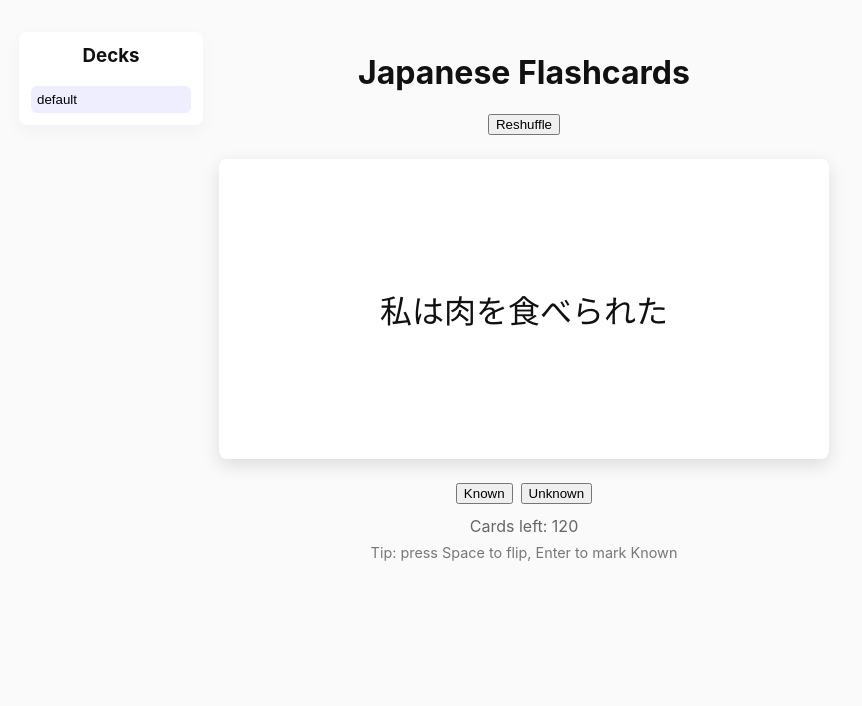
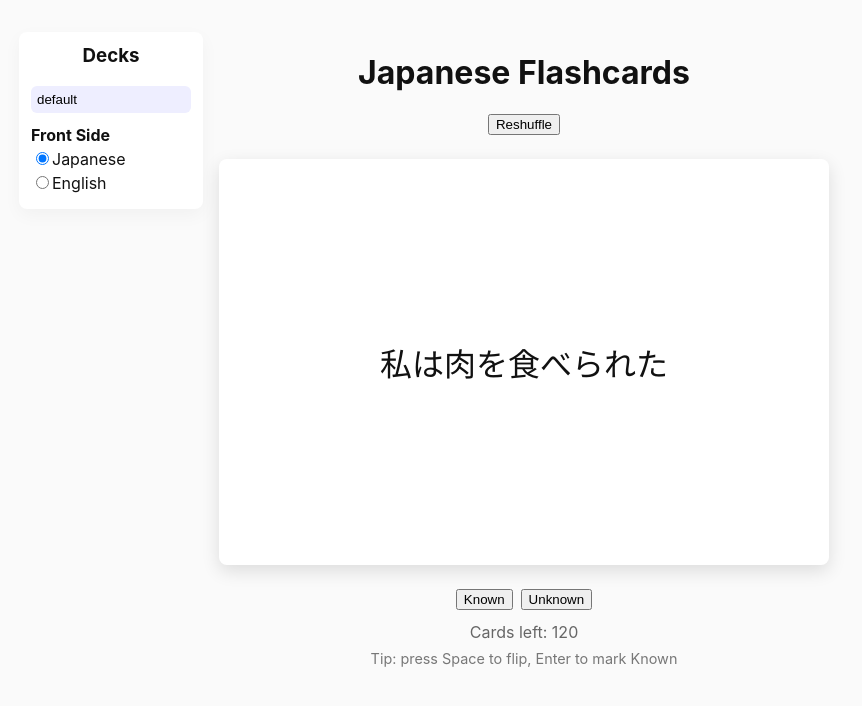
Before and after one commit to jasonou1994/flashcards, a React app: page / in a window 1280 px wide. Shown: the top 706 px of the page, without its empty margins (216-1078 px from the left). Built offline with nearby package versions, Linux system fonts and the light colour scheme.

Commit message:
Add front-side language toggle; show Japanese first on card back; center-align back lines; simplify height to auto. Add unit tests for toggle and back content order.

```diff
--- a/src/App.tsx
+++ b/src/App.tsx
@@ -27,11 +27,12 @@ export function HtmlOrText({ className, text }: { className?: string; text?: str
   return <div className={className}>{text}</div>;
 }
 
-export function Card({ card, flipped, onFlip }: { card: CardItem; flipped: boolean; onFlip: () => void }) {
+export function Card({ card, flipped, onFlip, frontField }: { card: CardItem; flipped: boolean; onFlip: () => void; frontField: 'japanese' | 'english' }) {
   return (
     <div className={`card ${flipped ? 'flipped' : ''}`} onClick={onFlip}>
-      <HtmlOrText className="side front" text={card.japanese} />
+      <HtmlOrText className="side front" text={card[frontField]} />
       <div className="side back">
+        <HtmlOrText className="japanese" text={card.japanese} />
         <HtmlOrText className="hiragana" text={card.hiragana} />
         <HtmlOrText className="english" text={card.english} />
         {card.japanese_example ? (
@@ -69,6 +70,7 @@ export default function App() {
   });
 
   const [flipped, setFlipped] = useState<boolean>(false);
+  const [frontField, setFrontField] = useState<'japanese' | 'english'>('japanese');
 
   // react to deck selection changes
   useEffect(() => {
@@ -130,6 +132,29 @@ export default function App() {
               </li>
             ))}
           </ul>
+          <div className="front-toggle">
+            <h4>Front Side</h4>
+            <label>
+              <input
+                type="radio"
+                name="frontSide"
+                value="japanese"
+                checked={frontField === 'japanese'}
+                onChange={() => setFrontField('japanese')}
+              />
+              Japanese
+            </label>
+            <label>
+              <input
+                type="radio"
+                name="frontSide"
+                value="english"
+                checked={frontField === 'english'}
+                onChange={() => setFrontField('english')}
+              />
+              English
+            </label>
+          </div>
         </aside>
         <main className="main">
           <h1>All done 🎉</h1>
@@ -158,6 +183,29 @@ export default function App() {
             </li>
           ))}
         </ul>
+        <div className="front-toggle">
+          <h4>Front Side</h4>
+          <label>
+            <input
+              type="radio"
+              name="frontSide"
+              value="japanese"
+              checked={frontField === 'japanese'}
+              onChange={() => setFrontField('japanese')}
+            />
+            Japanese
+          </label>
+          <label>
+            <input
+              type="radio"
+              name="frontSide"
+              value="english"
+              checked={frontField === 'english'}
+              onChange={() => setFrontField('english')}
+            />
+            English
+          </label>
+        </div>
       </aside>
 
       <main className="main">
@@ -166,7 +214,7 @@ export default function App() {
           <button onClick={() => { setDeck(shuffle(deck)); setFlipped(false); }}>Reshuffle</button>
         </div>
 
-        <Card card={current} flipped={flipped} onFlip={() => setFlipped((f) => !f)} />
+        <Card card={current} flipped={flipped} onFlip={() => setFlipped((f) => !f)} frontField={frontField} />
 
         <div className="actions">
           <button onClick={markKnown}>Known</button>
--- a/src/styles.css
+++ b/src/styles.css
@@ -8,12 +8,19 @@ body { font-family: -apple-system, BlinkMacSystemFont, 'Segoe UI', Roboto, 'Helv
 .sidebar li.active button { background:#eef; }
 .main { flex:1; }
 .hint { margin-top:8px; color:#777; font-size:0.9rem; }
-.card { width:100%; height:300px; margin:24px 0; perspective:1000px; cursor:pointer; position:relative; will-change:transform; }
-.card .side { position:absolute; top:0; left:0; width:100%; height:100%; border-radius:8px; display:flex; align-items:center; justify-content:center; font-size:2rem; backface-visibility: hidden; box-shadow:0 6px 18px rgba(0,0,0,0.12); }
+.card { width:100%; height:auto; margin:24px 0; perspective:1000px; cursor:pointer; position:relative; will-change:transform; display:grid; }
+.card .side { grid-area: 1 / 1; border-radius:8px; display:flex; align-items:center; justify-content:center; font-size:2rem; backface-visibility: hidden; box-shadow:0 6px 18px rgba(0,0,0,0.12); }
 .card .front { background:white; }
-.card .back { background:#fffbe6; transform:rotateY(180deg); flex-direction:column; gap:8px; }
+.card .back { background:#fffbe6; transform:rotateY(180deg); flex-direction:column; gap:8px; align-items:center; justify-content:flex-start; padding:16px; }
+/* Center-align each content line on back side */
+.card .back > div { text-align:center; width:100%; }
 .card.flipped { transform: rotateY(180deg); }
 .card { transition: transform 150ms ease; transform-style: preserve-3d; }
 .actions { display:flex; gap:8px; justify-content:center; }
 .controls { display:flex; gap:8px; justify-content:center; }
 .progress { margin-top:12px; color:#666; }
+
+/* Front-side toggle stacked options */
+.front-toggle { margin-top:12px; text-align:left; }
+.front-toggle h4 { margin:8px 0 4px; }
+.front-toggle label { display:block; margin:4px 0; }
```
Also changed, not shown: 1 other file (tests, documents, lock files or other folders).
